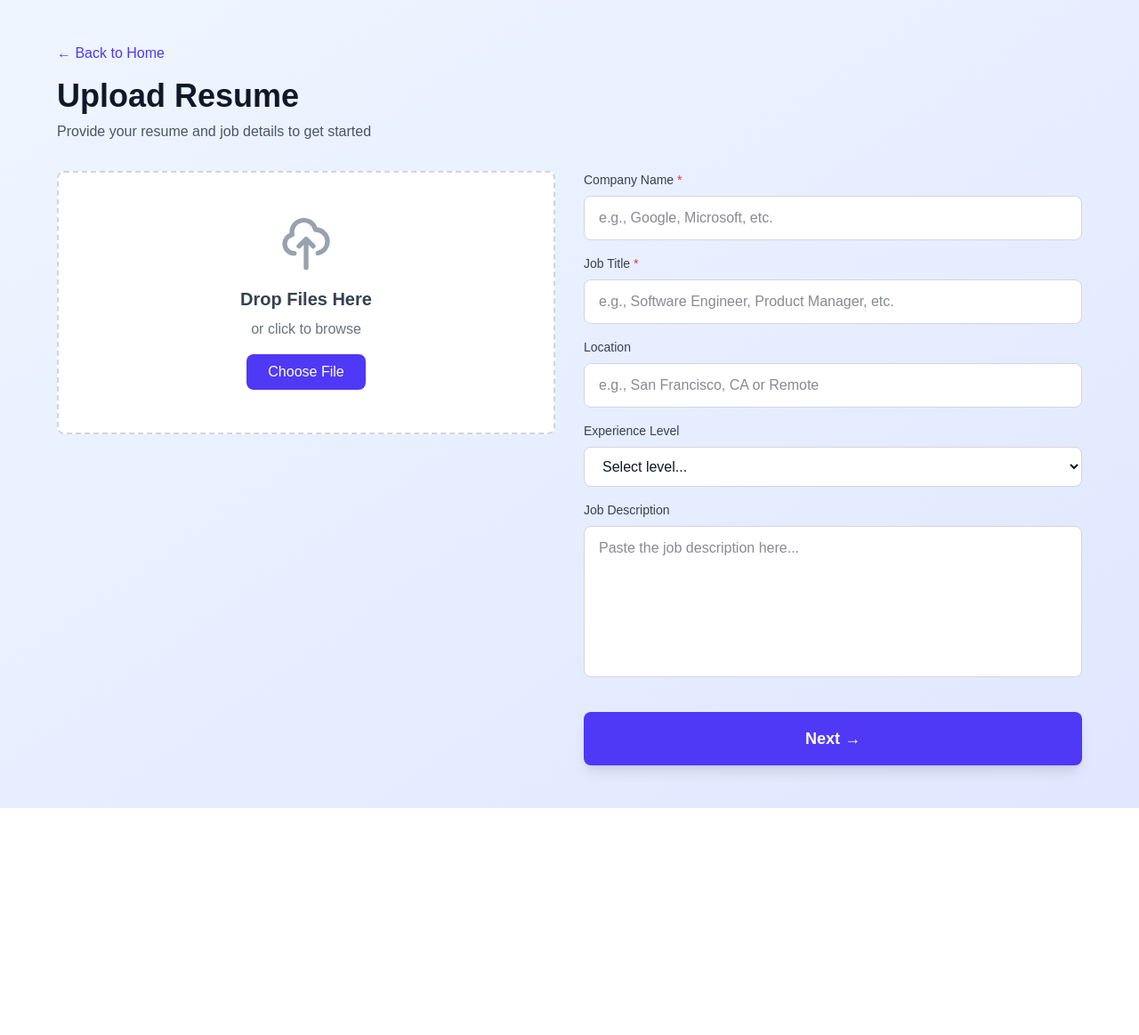
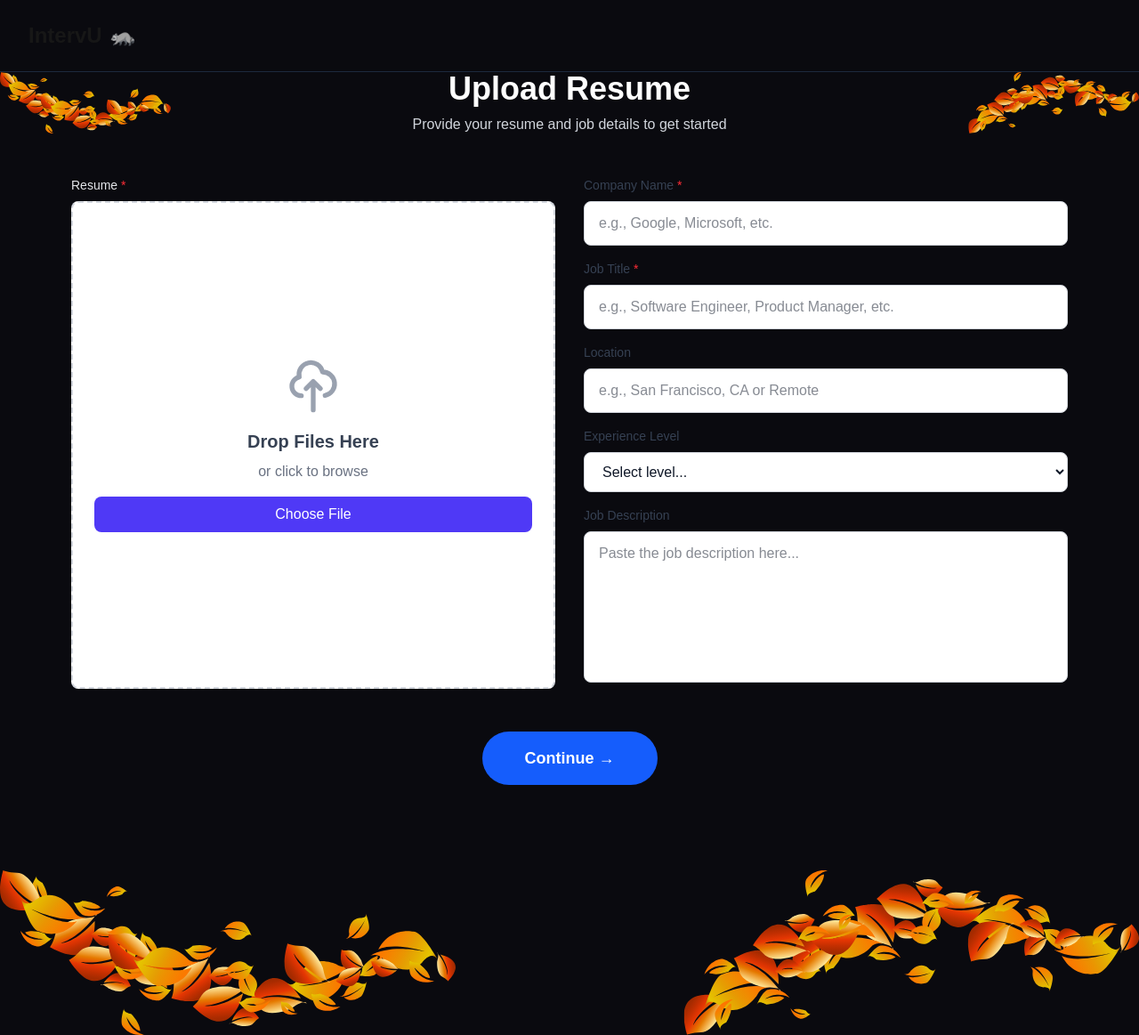
Before and after one commit to PaulP1406/IntervU_frontend, a Next.js app in the folder intervu/: page /upload in a window 1280 px wide. Shown: the whole page at 89% size. Before the commit the page ends 908 px from the top, so only its background shows below. Built offline with nearby package versions, Linux system fonts and the light colour scheme; a web font is replaced by a local one.

Commit message:
refactor some designs

```diff
--- a/intervu/src/app/instructions/page.tsx
+++ b/intervu/src/app/instructions/page.tsx
@@ -1,25 +1,24 @@
 'use client';
 
 import { useRouter } from 'next/navigation';
+import Header from '@/components/Header';
 
 export default function InstructionsPage() {
   const router = useRouter();
 
   return (
-    <div className="min-h-screen bg-gradient-to-br from-gray-900 to-gray-800 p-6">
-      <div className="max-w-4xl mx-auto">
-        {/* Header */}
+    <div className="min-h-screen bg-[#0a0a0f]">
+      <Header />
+      <div className="max-w-4xl mx-auto p-6">
+        {/* Page Title */}
         <div className="text-center mb-8">
           <h1 className="text-4xl md:text-5xl font-bold text-white mb-4">
             How IntervU Works
           </h1>
-          <p className="text-xl text-gray-300">
-            Your AI-powered interview preparation companion
-          </p>
         </div>
 
         {/* Main Instructions Card */}
-        <div className="bg-gray-800 rounded-2xl p-8 shadow-xl border border-gray-700 mb-6">
+        <div className="bg-gray-800 rounded-2xl p-8 px-8 shadow-xl border border-gray-700 mb-6">
           <div className="space-y-8">
             {/* Step 1 */}
             <div className="flex items-start gap-4">
@@ -153,17 +152,18 @@ export default function InstructionsPage() {
         {/* Action Buttons */}
         <div className="flex flex-col sm:flex-row gap-4 justify-center">
           <button
+            onClick={() => router.push('/')}
+            className="px-12 py-4 bg-gray-700 hover:bg-gray-600 text-white text-lg font-semibold rounded-[32px] transition-colors duration-200"
+          >
+            ← Back to Home
+          </button>
+          <button
             onClick={() => router.push('/upload')}
-            className="px-8 py-4 bg-indigo-600 hover:bg-indigo-700 text-white text-lg font-semibold rounded-lg transition-colors shadow-lg"
+            className="px-12 py-4 bg-blue-600 hover:bg-blue-700 text-white text-lg font-semibold rounded-[32px] transition-colors duration-200"
           >
             Get Started →
           </button>
-          <button
-            onClick={() => router.push('/')}
-            className="px-8 py-4 bg-gray-700 hover:bg-gray-600 text-white text-lg font-semibold rounded-lg transition-colors"
-          >
-            ← Back to Home
-          </button>
+
         </div>
 
         {/* Footer Note */}
--- a/intervu/src/app/interview/page.tsx
+++ b/intervu/src/app/interview/page.tsx
@@ -4,6 +4,7 @@ import { useRouter } from 'next/navigation';
 import { useState, useEffect, useRef } from 'react';
 import { useInterview } from '@/context/InterviewContext';
 import { getInterviewFeedback } from '@/lib/api';
+import Header from '@/components/Header';
 
 // Mock questions - will be replaced with backend data
 const MOCK_QUESTIONS = [
@@ -504,9 +505,9 @@ export default function InterviewPage() {
   };
 
   return (
-    <div className="min-h-screen bg-gradient-to-br from-gray-900 to-gray-800 p-6">
-      {/* Header */}
-      <div className="max-w-7xl mx-auto mb-6">
+    <div className="min-h-screen bg-[#0a0a0f]">
+      <Header />
+      <div className="max-w-7xl mx-auto p-6 mb-6">
         <div className="flex items-center justify-between">
           <div>
             <h1 className="text-xl font-bold text-white mb-1">
--- a/intervu/src/app/page.tsx
+++ b/intervu/src/app/page.tsx
@@ -6,17 +6,10 @@ import Link from 'next/link';
 const Home = () => {
   return (
     <div className="min-h-screen bg-[#0a0a0f] text-white">
-      {/* Header */}
-      <header className="px-8 py-6 border-b border-slate-800">
-        <div className="flex items-center gap-2">
-          <h1 className="text-2xl font-bold">IntervU</h1>
-          <span className="text-2xl">🦝</span>
-          {/* Logo placeholder - replace emoji with actual logo */}
-        </div>
-      </header>
+      <Header />
 
       {/* Hero Section */}
-      <section className="flex flex-row w-full justify-center items-center gap-16 py-24 px-8 max-w-7xl mx-auto">
+      <section className="flex flex-row w-full justify-center items-center gap-16 py-16 px-8 max-w-7xl mx-auto">
         <div className='flex flex-col justify-center max-w-[600px] items-start gap-6'>
           <h2 className='text-6xl font-bold leading-tight'>
             Practice smarter,<br />not harder.
@@ -27,31 +20,29 @@ const Home = () => {
         </div>
         <div className="flex-shrink-0">
           <Image
-            src="/ryanRaccoon.svg"
-            alt="Ryan the Raccoon mascot"
+            src="/raccoonWave.svg"
+            alt="Ryan the Raccoon mascot waving"
             width={300}
             height={300}
           />
         </div>
       </section>
 
-      {/* CTA Button */}
-      <section className="flex justify-center py-8">
-        <Link href="/instructions">
-          <button className="bg-blue-600 hover:bg-blue-700 text-white font-semibold text-lg px-12 py-4 rounded-[32px] transition-colors duration-200">
-            Begin Practicing
-          </button>
-        </Link>
-      </section>
-
-      {/* Leaves Decoration */}
-      <section className="flex justify-between w-full">
+      {/* Leaves Decoration with CTA Button */}
+      <section className="flex justify-between items-center w-full relative">
         <img
           src="/leavesLeft.svg"
           alt="Decorative leaves"
           className="h-auto"
           style={{ width: '40%' }}
         />
+        <div className="absolute left-1/2 transform -translate-x-1/2">
+          <Link href="/instructions">
+            <button className="bg-blue-600 hover:bg-blue-700 text-white font-semibold text-lg px-12 py-4 rounded-[32px] transition-colors duration-200">
+              Begin Practicing
+            </button>
+          </Link>
+        </div>
         <img
           src="/leavesRight.svg"
           alt="Decorative leaves"
@@ -118,6 +109,23 @@ const Home = () => {
           </div>
         </div>
       </section>
+
+      {/* Leaves Decoration Bottom */}
+      <section className="flex justify-between w-full">
+        <img
+          src="/leavesRight.svg"
+          alt="Decorative leaves"
+          className="h-auto"
+          style={{ width: '40%' }}
+        />
+        <img
+          src="/leavesLeft.svg"
+          alt="Decorative leaves"
+          className="h-auto"
+          style={{ width: '40%' }}
+        />
+
+      </section>
     </div>
   );
 };
--- a/intervu/src/app/results/page.tsx
+++ b/intervu/src/app/results/page.tsx
@@ -4,6 +4,7 @@ import { useRouter } from 'next/navigation';
 import { useState, useEffect } from 'react';
 import type { FeedbackResponse } from '@/lib/api';
 import { useInterview } from '@/context/InterviewContext';
+import Header from '@/components/Header';
 
 // Mock data - will be replaced with backend response
 const MOCK_RESULTS = {
@@ -248,9 +249,10 @@ export default function ResultsPage() {
   };
 
   return (
-    <div className="min-h-screen bg-gradient-to-br from-gray-900 to-gray-800 p-6">
-      <div className="max-w-6xl mx-auto">
-        {/* Header */}
+    <div className="min-h-screen bg-[#0a0a0f]">
+      <Header />
+      <div className="max-w-6xl mx-auto p-6">
+        {/* Page Title */}
         <div className="mb-8 text-center">
           <h1 className="text-4xl font-bold text-white mb-2">
             Interview Complete! 🎉
--- a/intervu/src/app/topics/page.tsx
+++ b/intervu/src/app/topics/page.tsx
@@ -5,6 +5,7 @@ import { useRouter } from 'next/navigation';
 import Link from 'next/link';
 import { useInterview } from '@/context/InterviewContext';
 import { createInterviewSession, getInterviewQuestions } from '@/lib/api';
+import Header from '@/components/Header';
 
 // Define available interview topics
 const INTERVIEW_TOPICS = [
@@ -181,9 +182,10 @@ export default function TopicsPage() {
   };
 
   return (
-    <div className="min-h-screen bg-gradient-to-br from-blue-50 to-indigo-100 dark:from-gray-900 dark:to-gray-800 py-12 px-4">
-      <div className="container mx-auto max-w-6xl">
-        {/* Header */}
+    <div className="min-h-screen bg-[#0a0a0f]">
+      <Header />
+      <div className="container mx-auto max-w-6xl py-12 px-4">
+        {/* Page Title */}
         <div className="mb-12 text-center">
           <Link href="/upload" className="text-indigo-600 dark:text-indigo-400 hover:underline mb-4 inline-block">
             ← Back
--- a/intervu/src/app/upload/page.tsx
+++ b/intervu/src/app/upload/page.tsx
@@ -4,6 +4,7 @@ import { useState, useEffect } from 'react';
 import { useRouter } from 'next/navigation';
 import Link from 'next/link';
 import { useInterview } from '@/context/InterviewContext';
+import Header from '@/components/Header';
 
 export default function UploadPage() {
   const router = useRouter();
@@ -136,26 +137,44 @@ export default function UploadPage() {
   };
 
   return (
-    <div className="min-h-screen bg-gradient-to-br from-blue-50 to-indigo-100 dark:from-gray-900 dark:to-gray-800 py-12 px-4">
-      <div className="container mx-auto max-w-6xl">
-        {/* Header */}
-        <div className="mb-8">
-          <Link href="/" className="text-indigo-600 dark:text-indigo-400 hover:underline mb-4 inline-block">
-            ← Back to Home
-          </Link>
-          <h1 className="text-4xl font-bold text-gray-900 dark:text-white mb-2">
+    <div className="min-h-screen bg-[#0a0a0f]">
+      <Header />
+
+      {/* Top Leaves Decoration with Title */}
+      <section className="flex justify-between items-center w-full relative">
+        <img
+          src="/leavesLeft.svg"
+          alt="Decorative leaves"
+          className="h-auto"
+          style={{ width: '15%' }}
+        />
+        <div className="absolute left-1/2 transform -translate-x-1/2 text-center">
+          <h1 className="text-4xl font-bold text-white mb-2">
             Upload Resume
           </h1>
-          <p className="text-gray-600 dark:text-gray-300">
+          <p className="text-gray-300">
             Provide your resume and job details to get started
           </p>
         </div>
+        <img
+          src="/leavesRight.svg"
+          alt="Decorative leaves"
+          className="h-auto"
+          style={{ width: '15%' }}
+        />
+      </section>
 
-        <form onSubmit={handleSubmit} className="grid md:grid-cols-2 gap-8">
+      <div className="container mx-auto max-w-6xl py-12 px-4">
+
+        <form onSubmit={handleSubmit}>
+          <div className="grid md:grid-cols-2 gap-8 mb-8 items-start">
           {/* Left Column - Resume Upload */}
-          <div>
+          <div className="flex flex-col h-full">
+            <label className="block text-sm font-medium text-gray-200 mb-2">
+              Resume <span className="text-red-500">*</span>
+            </label>
             <div
-              className={`border-2 border-dashed rounded-lg p-12 text-center transition-all ${
+              className={`flex-1 max-h-[580px] border-2 border-dashed rounded-lg p-6 text-center transition-all flex flex-col justify-center ${
                 isDragging
                   ? 'border-indigo-500 bg-indigo-50 dark:bg-indigo-900/20'
                   : 'border-gray-300 dark:border-gray-600 bg-white dark:bg-gray-800'
@@ -305,19 +324,36 @@ export default function UploadPage() {
                 placeholder="Paste the job description here..."
               />
             </div>
+          </div>
+          </div>
 
-            {/* Submit Button */}
-            <div className="pt-4">
-              <button
-                type="submit"
-                className="w-full bg-indigo-600 hover:bg-indigo-700 text-white text-lg font-semibold px-8 py-4 rounded-lg shadow-lg transition-all duration-200 transform hover:scale-105"
-              >
-                Next →
-              </button>
-            </div>
+          {/* Submit Button - Centered Below Both Columns */}
+          <div className="flex justify-center pt-4">
+            <button
+              type="submit"
+              className="bg-blue-600 hover:bg-blue-700 text-white text-lg font-semibold px-12 py-4 rounded-[32px] transition-colors duration-200"
+            >
+              Continue →
+            </button>
           </div>
         </form>
       </div>
+
+      {/* Bottom Leaves Decoration */}
+      <section className="flex justify-between w-full mt-12">
+        <img
+          src="/leavesLeft.svg"
+          alt="Decorative leaves"
+          className="h-auto"
+          style={{ width: '40%' }}
+        />
+        <img
+          src="/leavesRight.svg"
+          alt="Decorative leaves"
+          className="h-auto"
+          style={{ width: '40%' }}
+        />
+      </section>
     </div>
   );
 }
--- a/intervu/src/components/Header.tsx
+++ b/intervu/src/components/Header.tsx
@@ -1,16 +1,15 @@
 import React from 'react';
 
 const Header = () => {
-    return(
-    <header className="border-b border-slate-800">
-        <div className="max-w-7xl mx-auto px-6 py-4">
-          <div className="flex items-center space-x-2">
-            <h1 className="text-2xl font-bold">IntervU</h1>
-            <div className="w-8 h-8 bg-slate-700 rounded"></div>
-          </div>
-        </div>
-      </header>
-      )
+  return (
+    <header className="px-8 py-6 border-b border-slate-800">
+      <div className="flex items-center gap-2">
+        <h1 className="text-2xl font-bold">IntervU</h1>
+        <span className="text-2xl">🦝</span>
+        {/* Logo placeholder - replace emoji with actual logo */}
+      </div>
+    </header>
+  )
 }
 
 export default Header;
```
Also changed, not shown: intervu/public/raccoonWave.svg (added).
